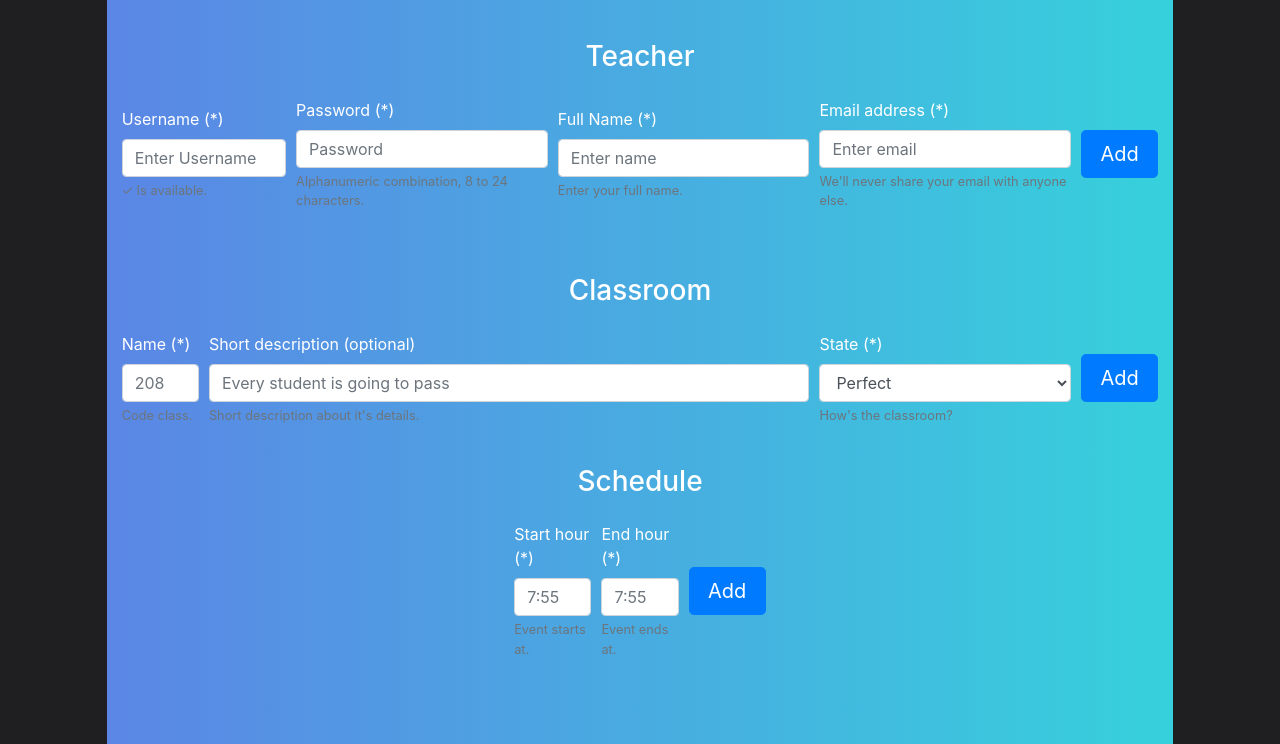
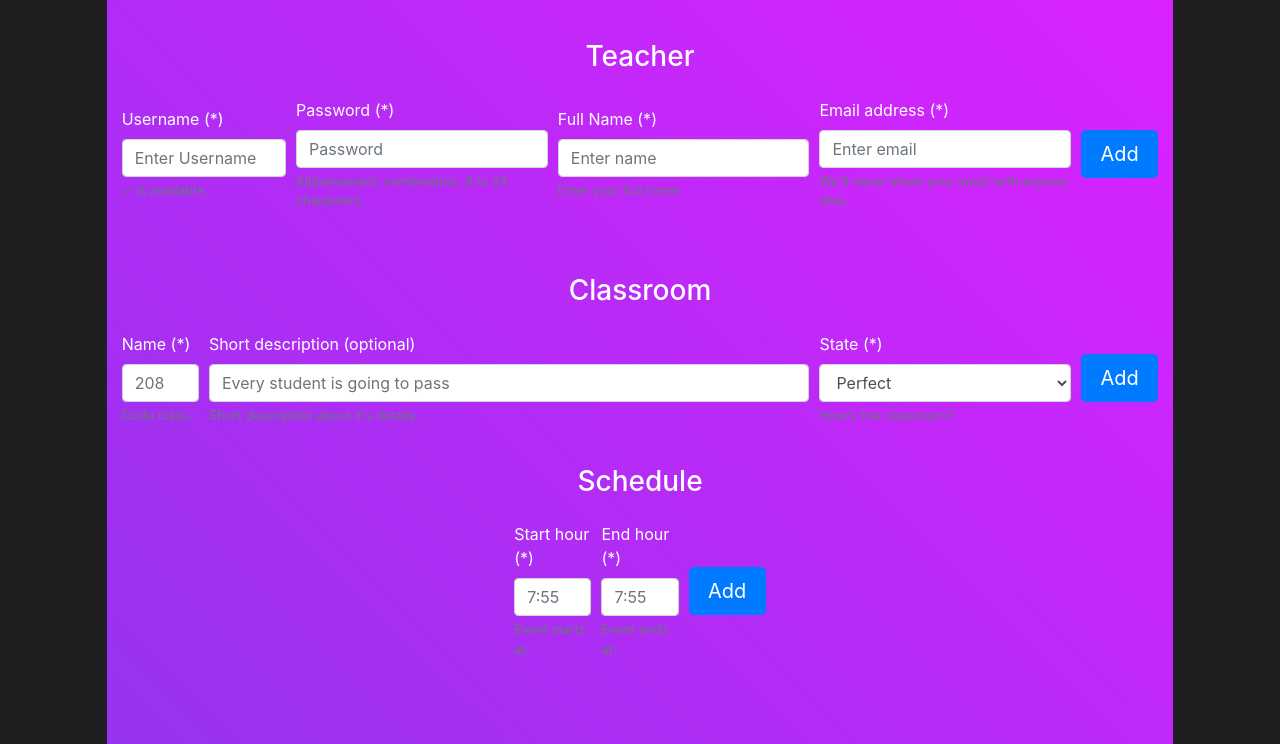
Before and after one commit to jofaval/daw-calendar, a PHP site: page /workinprogress/admin.html in a window 1280 px wide. Shown: the part 56-800 px from the top of the page. Run offline with PHP 8.4, Linux system fonts and the light colour scheme; some libraries are stand-ins or nearby versions.

Commit message:
Add main.css alternative background

```diff
--- a/styles/main.css
+++ b/styles/main.css
@@ -1,4 +1,5 @@
-html, body {
+html,
+body {
     width: 100%;
     height: 100%;
 }
@@ -21,10 +22,14 @@ main {
     background: -webkit-linear-gradient(to right, #38ef7d, #11998e);
     background: linear-gradient(to right, #38ef7d, #11998e);
     /*Quepal*/
-    background: #36D1DC;
+    /*background: #36D1DC;
     background: -webkit-linear-gradient(to right, #5B86E5, #36D1DC);
     background: linear-gradient(to right, #5B86E5, #36D1DC);
     /*Scooter*/
+    background: #DA22FF;
+    background: -webkit-linear-gradient(45deg, #9733EE, #DA22FF);
+    background: linear-gradient(45deg, #9733EE, #DA22FF);
+    /*Intuitive Purple*/
 }
 
 .bg-dark {
@@ -40,9 +45,11 @@ main {
         background-color: #dbdbdb;
         color: #1f1f22;
     }
+
     .navbar {
         background-color: #eeeeee !important;
     }
+
     .nav-link {
         color: rgba(0, 0, 0, 0.75) !important;
     }
```
